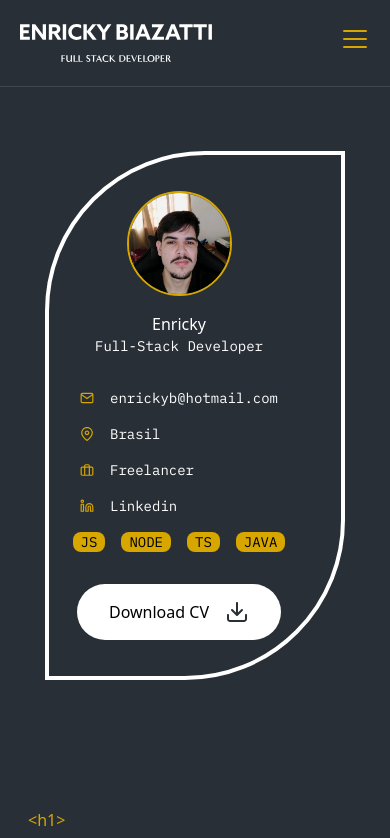
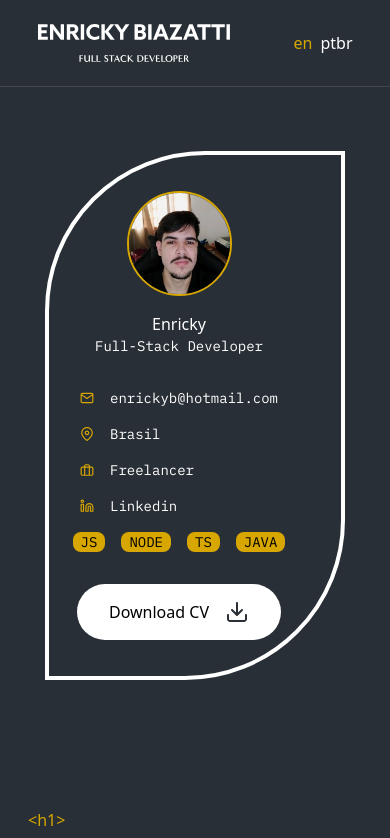
Before and after one commit to Enrickyb/portfoliov2, a React (Vite) app: page / in a window 390 px wide. Shown: the top 838 px of the page. Built offline with nearby package versions, Linux system fonts and the light colour scheme.

Commit message:
refactor resposive design for header

```diff
--- a/src/components/Header/index.tsx
+++ b/src/components/Header/index.tsx
@@ -4,40 +4,15 @@ import logo from "../../assets/logoenricky.svg";
 import { useTranslation } from "react-i18next";
 
 export const Header = () => {
-  const [isMenuOpen, setMenuOpen] = useState(false);
   const { t } = useTranslation();
-
-  const toggleMenu = () => {
-    setMenuOpen(!isMenuOpen);
-  };
 
   return (
     <header className="bg-bg1 lg:px-20 lg:py-14 md:px-16 md:py-11 sm:px-10 px-5 py-6 max-w-[1920px] m-auto">
-      <div className="flex flex-row justify-between">
+      <div className="flex flex-row lg:justify-between justify-center gap-16">
         <img className="w-48" src={logo} alt="" />
-        <div className="lg:hidden cursor-pointer" onClick={toggleMenu}>
-          <svg
-            width="30"
-            height="30"
-            viewBox="0 0 30 30"
-            fill="none"
-            xmlns="http://www.w3.org/2000/svg"
-          >
-            <path
-              d="M4 7H26M4 15H26M4 23H26"
-              stroke="#D7A700"
-              strokeWidth="2"
-              strokeLinecap="round"
-              strokeLinejoin="round"
-            />
-          </svg>
-        </div>
-        <menu
-          className={`lg:flex hidden flex-col lg:flex-row items-center gap-16  ${
-            isMenuOpen ? "flex" : "hidden"
-          }`}
-        >
-          <ul className="flex flex-row font-ibmRegular text-base sm:text-lg md:text-xl lg:text-2xl text-white gap-8 items-center">
+
+        <menu className={`flex flex-row items-center gap-16 `}>
+          <ul className="hidden lg:flex flex-row font-ibmRegular text-base sm:text-lg md:text-xl lg:text-2xl text-white gap-8 items-center">
             <li>
               <a href="#home" className="">
                 {t("presentation.home")}
```
